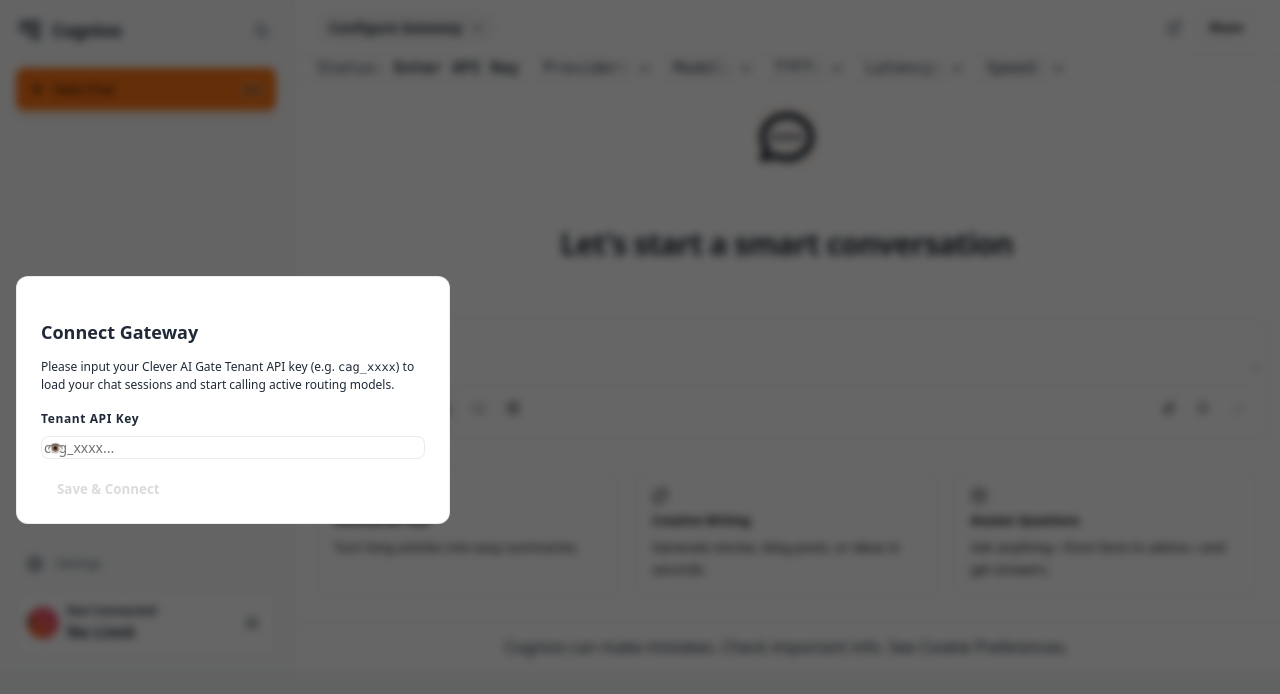
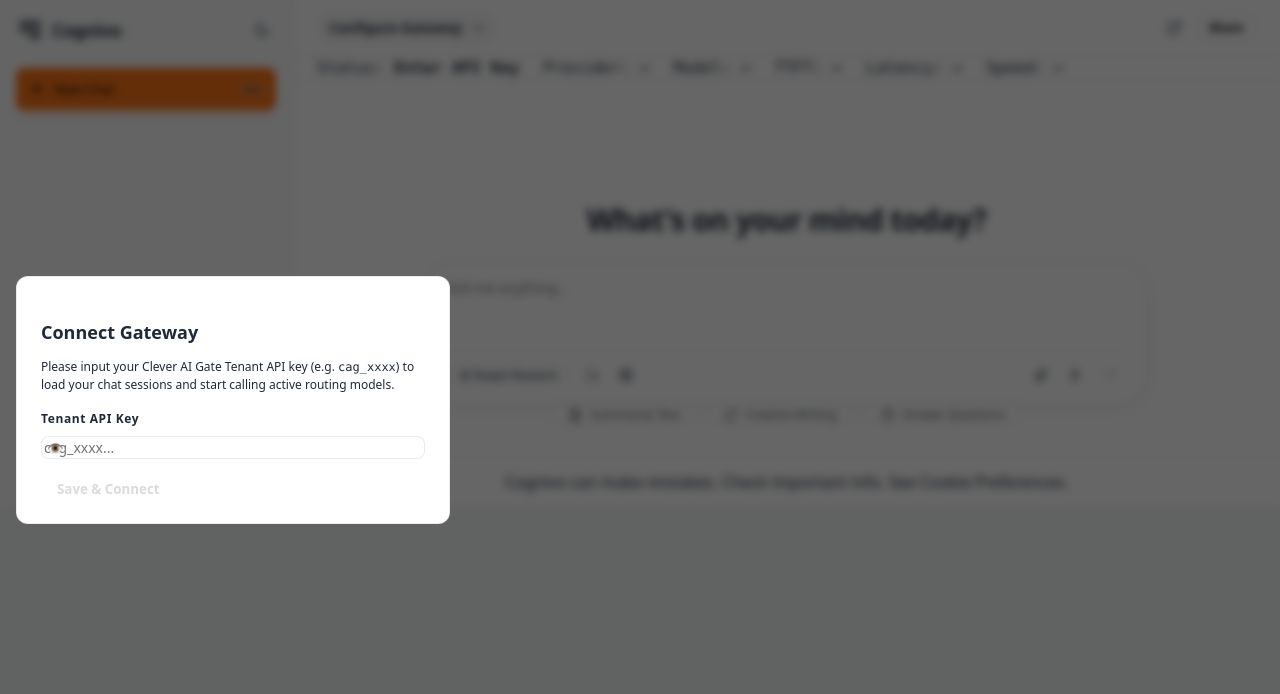
Before and after one commit to skadraneshghn/clever-ai-gate, a Svelte app in the folder playground/: page / in a window 1280 px wide. Shown: the top 694 px of the page. Built offline with nearby package versions, Linux system fonts and the light colour scheme.

Commit message:
style: redesign playground to match ChatGPT aesthetics and layout flow

```diff
--- a/playground/src/App.svelte
+++ b/playground/src/App.svelte
@@ -544,9 +544,9 @@
     </aside>
 
     <!-- Main Workspace -->
-    <main class="main-panel flex flex-col flex-grow overflow-hidden">
+    <main class="main-panel flex flex-col flex-grow overflow-hidden relative">
       <!-- Top header bar -->
-      <header class="header flex items-center justify-between px-6 py-3 border-b">
+      <header class="header flex items-center justify-between px-6 py-3 border-b shrink-0">
         <div class="model-picker-container relative">
           <button class="model-picker-btn flex items-center gap-2 font-semibold text-sm" onclick={() => showModelDropdown = !showModelDropdown}>
             <span>{selectedModel || 'Configure Gateway'}</span>
@@ -573,7 +573,7 @@
       </header>
 
       <!-- Live telemetry HUD panel -->
-      <div class="telemetry-bar flex gap-6 px-6 py-2.5 border-b font-mono text-[10px] overflow-x-auto whitespace-nowrap">
+      <div class="telemetry-bar flex gap-6 px-6 py-2.5 border-b font-mono text-[10px] overflow-x-auto whitespace-nowrap shrink-0">
         <div>Status: <span class="hud-value">{statusHUD}</span></div>
         <div>Provider: <span class="hud-value text-[#f97316]">{providerHUD}</span></div>
         <div>Model: <span class="hud-value text-[#f97316]">{modelHUD}</span></div>
@@ -581,34 +581,28 @@
         <div>Latency: <span class="hud-value">{latencyHUD}</span></div>
         <div>Speed: <span class="hud-value">{speedHUD}</span></div>
       </div>
-      <!-- Chat Workspace Area -->
-      <div class="chat-container flex-grow overflow-y-auto p-6 flex flex-col">
+
+      <!-- Chat Scrollable Area -->
+      <div class="chat-scroll-area flex-grow overflow-y-auto">
         {#if messages.length === 0}
           <!-- Initial landing screen layout -->
-          <div class="flex-grow flex flex-col items-center justify-center gap-8 max-w-3xl mx-auto w-full text-center">
+          <div class="landing-container flex flex-col items-center justify-center text-center px-6">
 
-            <!-- Large central Cognivo orange SVG logo -->
-            <div class="center-logo flex items-center justify-center p-5 rounded-2xl bg-orange-light">
-              <svg class="w-16 h-16 text-[#f97316]" fill="none" viewBox="0 0 24 24" stroke="currentColor" stroke-width="2.5">
-                <path stroke-linecap="round" stroke-linejoin="round" d="M8 12h.01M12 12h.01M16 12h.01M21 12c0 4.418-4.03 8-9 8a9.863 9.863 0 01-4.255-.949L3 20l1.395-3.72C3.512 15.042 3 13.574 3 12c0-4.418 4.03-8 9-8s9 3.582 9 8z" />
-              </svg>
-            </div>
+            <h1 class="text-3xl font-extrabold tracking-tight mb-8">What's on your mind today?</h1>
 
-            <h1 class="text-3xl font-extrabold tracking-tight">Let's start a smart conversation</h1>
-
-            <!-- Bounded input form box -->
-            <div class="input-card flex flex-col w-full border rounded-xl p-3 shadow-md gap-3">
+            <!-- Prompt Card (Pill styled) -->
+            <div class="prompt-pill-card mb-6">
               <textarea
                 class="prompt-textarea w-full text-sm outline-none resize-none"
                 placeholder="Ask me anything..."
-                rows="2"
+                rows="3"
                 bind:value={inputText}
                 onkeydown={(e) => { if(e.key === 'Enter' && !e.shiftKey) { e.preventDefault(); submitPrompt(); } }}
               ></textarea>
 
               <div class="flex items-center justify-between pt-2 border-t">
                 <div class="flex items-center gap-2">
-                  <button class="deeper-btn flex items-center gap-1 text-[10px] font-bold uppercase px-2-5 py-1-5 rounded-lg border {isDeeperResearch ? 'active' : ''}" onclick={() => isDeeperResearch = !isDeeperResearch}>
+                  <button class="deeper-btn flex items-center gap-1 text-[10px] font-bold uppercase px-3 py-1.5 rounded-full border {isDeeperResearch ? 'active' : ''}" onclick={() => isDeeperResearch = !isDeeperResearch}>
                     <Globe size={11} />
                     Deeper Research
                   </button>
@@ -626,30 +620,27 @@
               </div>
             </div>
 
-            <!-- Bottom Cards Row -->
-            <div class="grid grid-cols-3 gap-4 w-full">
-              <button class="preset-card flex flex-col text-left p-4 rounded-xl border gap-2" onclick={() => applyPreset("Summarize this article for me:")}>
-                <FileText size={16} class="text-[#f97316]" />
-                <div class="font-bold text-xs">Summarize Text</div>
-                <div class="text-[10px] leading-relaxed">Turn long articles into easy summaries.</div>
+            <!-- Bottom Presets Row -->
+            <div class="presets-container flex gap-3 justify-center flex-wrap max-w-3xl">
+              <button class="preset-pill flex items-center gap-2 px-4 py-2.5 rounded-full border text-xs font-medium" onclick={() => applyPreset("Summarize this article for me:")}>
+                <FileText size={14} class="text-[#f97316]" />
+                <span>Summarize Text</span>
               </button>
 
-              <button class="preset-card flex flex-col text-left p-4 rounded-xl border gap-2" onclick={() => applyPreset("Write a blog post outline on: ")}>
-                <RefreshCw size={16} class="text-[#f97316]" />
-                <div class="font-bold text-xs">Creative Writing</div>
-                <div class="text-[10px] leading-relaxed">Generate stories, blog posts, or ideas in seconds.</div>
+              <button class="preset-pill flex items-center gap-2 px-4 py-2.5 rounded-full border text-xs font-medium" onclick={() => applyPreset("Write a blog post outline on: ")}>
+                <RefreshCw size={14} class="text-[#f97316]" />
+                <span>Creative Writing</span>
               </button>
 
-              <button class="preset-card flex flex-col text-left p-4 rounded-xl border gap-2" onclick={() => applyPreset("Answer this complex question: ")}>
-                <HelpCircle size={16} class="text-[#f97316]" />
-                <div class="font-bold text-xs">Answer Questions</div>
-                <div class="text-[10px] leading-relaxed">Ask anything—from facts to advice—and get answers.</div>
+              <button class="preset-pill flex items-center gap-2 px-4 py-2.5 rounded-full border text-xs font-medium" onclick={() => applyPreset("Answer this complex question: ")}>
+                <HelpCircle size={14} class="text-[#f97316]" />
+                <span>Answer Questions</span>
               </button>
             </div>
           </div>
         {:else}
           <!-- Chat flow display -->
-          <div class="flex flex-col gap-6 max-w-4xl mx-auto w-full flex-grow">
+          <div class="chat-content-container">
             {#each messages as msg}
               <div class="message-bubble flex flex-col gap-2 {msg.role === 'user' ? 'align-end' : ''}">
                 <div class="text-[10px] font-bold uppercase tracking-wider text-secondary">{msg.role === 'user' ? 'You' : 'Assistant'}</div>
@@ -666,10 +657,13 @@
               </div>
             {/each}
           </div>
+        {/if}
+      </div>
 
-          <!-- Bottom input bar for follow-ups -->
-          <div class="bottom-input-bar max-w-4xl mx-auto w-full pt-4 mt-auto">
-            <div class="input-card flex flex-col w-full border rounded-xl p-3 shadow-md gap-3">
+      <!-- Floating bottom input bar (Fixed overlay at bottom) -->
+      {#if messages.length > 0}
+        <div class="bottom-input-container">
+          <div class="prompt-pill-card">
             <textarea
               class="prompt-textarea w-full text-sm outline-none resize-none"
               placeholder="Ask me anything..."
@@ -682,19 +676,21 @@
                 <button class="action-icon-btn"><Paperclip size={14} /></button>
                 <button class="action-icon-btn"><Mic size={14} /></button>
               </div>
-                <button class="send-circle-btn flex items-center justify-center rounded-full w-8 h-8 text-white bg-[#f97316]" onclick={submitPrompt} disabled={!inputText.trim()}>
+              <button class="send-circle-btn flex items-center justify-center rounded-full w-8 h-8 text-white bg-[#f97316]" onclick={submitPrompt} disabled={!inputText.trim() || isSending}>
                 <Send size={14} />
               </button>
             </div>
           </div>
+          <div class="footer-disclaimer text-[10px] opacity-60 mt-2 text-center">
+            Cognivo can make mistakes. Check important info.
           </div>
-        {/if}
         </div>
-
-      <!-- Footer disclaimer -->
-      <footer class="footer text-center py-3 text-[10px] border-t">
+      {:else}
+        <!-- Simple small footer when on landing screen -->
+        <footer class="footer text-center py-3 text-[10px] border-t shrink-0">
           Cognivo can make mistakes. Check important info. See Cookie Preferences.
         </footer>
+      {/if}
     </main>
 
     <!-- Side Code Panel (collapsible) -->
@@ -909,6 +905,11 @@
   /* Main Workspace styling */
   .main-panel {
     background-color: var(--main-bg);
+    height: 100%;
+    position: relative;
+    display: flex;
+    flex-direction: column;
+    overflow: hidden;
   }
   .header, .telemetry-bar, .footer {
     border-color: var(--border-color);
@@ -947,22 +948,68 @@
     font-weight: 600;
   }
 
-  /* Center UI layout elements */
+  /* Chat Scrollable Area & Layout Centering */
+  .chat-scroll-area {
+    flex-grow: 1;
+    overflow-y: auto;
+    width: 100%;
+    position: relative;
+  }
 
-  .input-card {
+  .landing-container {
+    width: 100%;
+    max-width: 768px;
+    margin: 0 auto;
+    padding: 6rem 1.5rem 2rem 1.5rem;
+    box-sizing: border-box;
+  }
+
+  .chat-content-container {
+    width: 100%;
+    max-width: 768px;
+    margin: 0 auto;
+    display: flex;
+    flex-direction: column;
+    gap: 1.5rem;
+    padding: 2rem 1.5rem 150px 1.5rem; /* Padding bottom to scroll past bottom floating input */
+    box-sizing: border-box;
+  }
+
+  /* Prompt Pill Card (ChatGPT input styling) */
+  .prompt-pill-card {
     background-color: var(--card-bg);
-    border-color: var(--border-color);
+    border: 1px solid var(--border-color);
+    border-radius: 26px;
+    padding: 12px 18px;
+    box-shadow: 0 4px 24px var(--shadow-color);
+    width: 100%;
+    max-width: 768px;
+    margin: 0 auto;
+    display: flex;
+    flex-direction: column;
+    gap: 8px;
+    box-sizing: border-box;
   }
+
   .prompt-textarea {
     background: transparent;
     color: var(--text-primary);
+    border: none;
+    outline: none;
+    font-family: inherit;
+    resize: none;
+    font-size: 14px;
+    line-height: 1.5;
   }
 
   .action-icon-btn {
     color: var(--text-secondary);
     padding: 6px;
-    border-radius: 6px;
+    border-radius: 50%;
     transition: all 0.15s;
+    display: inline-flex;
+    align-items: center;
+    justify-content: center;
   }
   .action-icon-btn:hover {
     color: var(--text-primary);
@@ -973,9 +1020,14 @@
     color: var(--text-secondary);
     border-color: var(--border-color);
     transition: all 0.2s;
+    background: transparent;
+    cursor: pointer;
+    font-size: 10px;
+    font-weight: 700;
   }
   .deeper-btn:hover {
     color: var(--text-primary);
+    border-color: var(--text-secondary);
   }
   .deeper-btn.active {
     color: #f97316;
@@ -983,15 +1035,46 @@
     background: rgba(249, 115, 22, 0.05);
   }
 
+  /* Presets horizontal layout styling */
+  .presets-container {
+    display: flex;
+    gap: 10px;
+    justify-content: center;
+    flex-wrap: wrap;
+    width: 100%;
+  }
 
-  .preset-card {
+  .preset-pill {
     background-color: var(--card-bg);
-    border-color: var(--border-color);
+    border: 1px solid var(--border-color);
+    color: var(--text-secondary);
     transition: all 0.2s;
+    cursor: pointer;
+    display: inline-flex;
+    align-items: center;
+    justify-content: center;
+    gap: 8px;
   }
-  .preset-card:hover {
+  .preset-pill:hover {
     border-color: #f97316;
+    color: var(--text-primary);
+    background-color: var(--item-hover);
     transform: translateY(-0.5px);
+  }
+
+  /* Floating Bottom Input Bar Container */
+  .bottom-input-container {
+    position: absolute;
+    bottom: 0;
+    left: 0;
+    right: 0;
+    padding: 1.5rem 1.5rem 1.5rem 1.5rem;
+    background: linear-gradient(to top, var(--main-bg) 60%, transparent 100%);
+    display: flex;
+    flex-direction: column;
+    align-items: center;
+    z-index: 10;
+    box-sizing: border-box;
   }
 
   /* Chat Bubble flow elements */
@@ -999,6 +1082,7 @@
     background-color: var(--card-bg);
     border-color: var(--border-color);
     color: var(--text-primary);
+    box-shadow: 0 2px 8px var(--shadow-color);
   }
   .reasoning-container {
     background-color: rgba(249, 115, 22, 0.03);
```
Also changed, not shown: 4 other files (tests, documents, lock files or other folders). Lines whose indentation alone changed are shown as unchanged.
